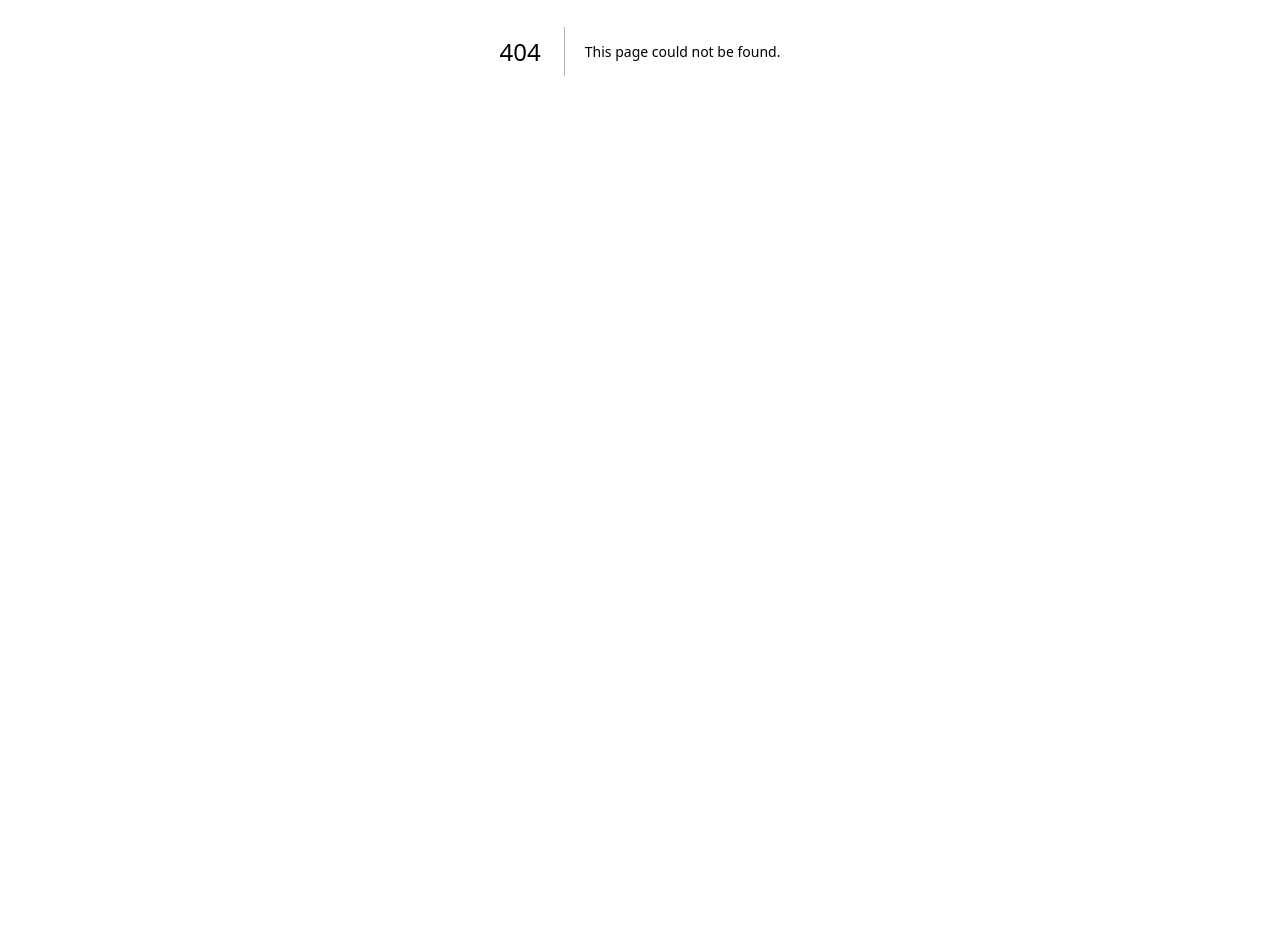
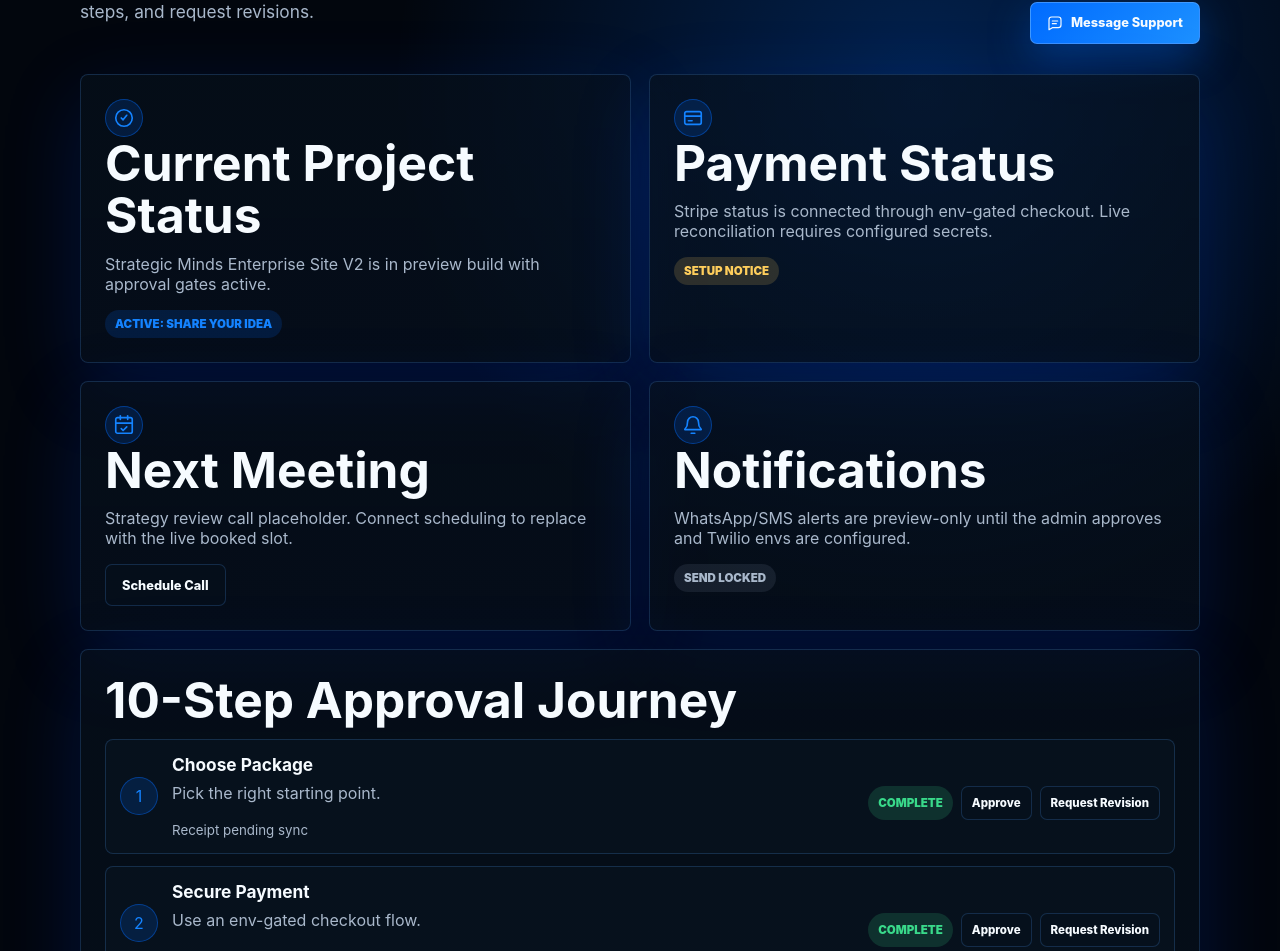
Before and after one commit to Strategic-Minds/BUSINESS-BUILDER, a Next.js app: page /client in a window 1280 px wide. Before the commit this address had no page. Shown: the part 349-1300 px from the top of the page. Before the commit the page ends 800 px from the top, so only its background shows below. Built offline with nearby package versions, Linux system fonts and the light colour scheme.

Commit message:
feat(site-v2): app/client/page.tsx

```diff
--- /dev/null
+++ b/app/client/page.tsx
@@ -0,0 +1,107 @@
+import { Bell, CalendarDays, CheckCircle2, Download, MessageSquareText, WalletCards } from "@/components/icons";
+import { PageChrome } from "@/components/site-shell";
+import { clientSteps, deliverables } from "@/lib/site-data";
+
+export default function ClientPage() {
+  return (
+    <PageChrome>
+      <main className="subpage">
+        <div className="wrap">
+          <div className="subpage-hero">
+            <div>
+              <span className="eyebrow">Client project portal</span>
+              <h1>Welcome Back</h1>
+              <p className="lead">Track your Strategic Minds project, review deliverables, approve gated steps, and request revisions.</p>
+            </div>
+            <button className="button button-primary">
+              <MessageSquareText size={16} />
+              Message Support
+            </button>
+          </div>
+
+          <section className="portal-grid">
+            <div className="portal-panel">
+              <span className="circle-icon">
+                <CheckCircle2 size={22} />
+              </span>
+              <h2>Current Project Status</h2>
+              <p className="muted">Strategic Minds Enterprise Site V2 is in preview build with approval gates active.</p>
+              <span className="status-pill">Active: Share Your Idea</span>
+            </div>
+            <div className="portal-panel">
+              <span className="circle-icon">
+                <WalletCards size={22} />
+              </span>
+              <h2>Payment Status</h2>
+              <p className="muted">Stripe status is connected through env-gated checkout. Live reconciliation requires configured secrets.</p>
+              <span className="status-pill revision">Setup notice</span>
+            </div>
+            <div className="portal-panel">
+              <span className="circle-icon">
+                <CalendarDays size={22} />
+              </span>
+              <h2>Next Meeting</h2>
+              <p className="muted">Strategy review call placeholder. Connect scheduling to replace with the live booked slot.</p>
+              <button className="button button-ghost">Schedule Call</button>
+            </div>
+            <div className="portal-panel">
+              <span className="circle-icon">
+                <Bell size={22} />
+              </span>
+              <h2>Notifications</h2>
+              <p className="muted">WhatsApp/SMS alerts are preview-only until the admin approves and Twilio envs are configured.</p>
+              <span className="status-pill locked">Send locked</span>
+            </div>
+
+            <div className="portal-panel wide">
+              <h2>10-Step Approval Journey</h2>
+              <div className="timeline">
+                {clientSteps.map((step, index) => (
+                  <div className="timeline-row" key={step.title}>
+                    <span className="circle-icon">{index + 1}</span>
+                    <div>
+                      <h3>{step.title}</h3>
+                      <p className="muted">{step.description}</p>
+                      <small className="muted">{step.receipt}</small>
+                    </div>
+                    <div className="small-actions">
+                      <span className={`status-pill ${step.status.includes("revision") ? "revision" : step.status}`}>
+                        {step.status}
+                      </span>
+                      <button className="button button-ghost">Approve</button>
+                      <button className="button button-ghost">Request Revision</button>
+                    </div>
+                  </div>
+                ))}
+              </div>
+            </div>
+
+            <div className="portal-panel wide">
+              <h2>Document and Deliverable Library</h2>
+              <div className="deliverable-grid">
+                {deliverables.map(({ title, type, status, updated, icon: Icon }) => (
+                  <article className="deliverable-card" key={title}>
+                    <div className="deliverable-thumb">
+                      <Icon size={28} />
+                    </div>
+                    <h3>{title}</h3>
+                    <p className="muted">{type}</p>
+                    <span className={`status-pill ${status === "Locked" ? "locked" : ""}`}>{status}</span>
+                    <p className="muted">Last updated: {updated}</p>
+                    <div className="small-actions">
+                      <button className="button button-ghost">Open</button>
+                      <button className="button button-ghost">
+                        <Download size={14} />
+                        Download
+                      </button>
+                    </div>
+                  </article>
+                ))}
+              </div>
+            </div>
+          </section>
+        </div>
+      </main>
+    </PageChrome>
+  );
+}
```
